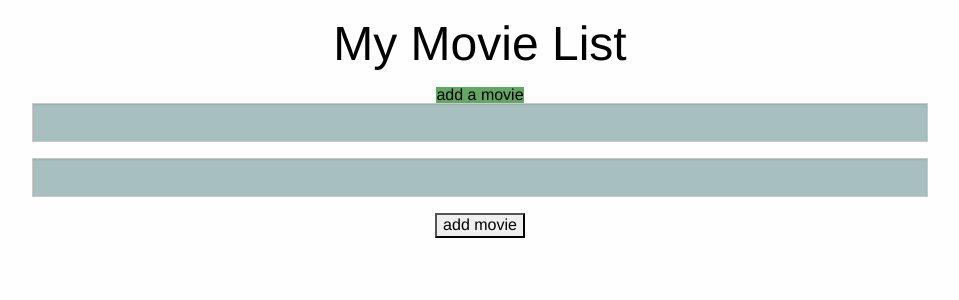
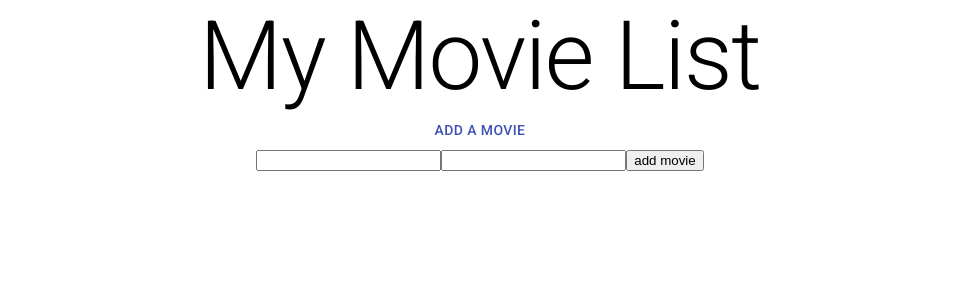
Before and after one commit to Marialaina/moviefrontend, a React (Create React App) app: page /new in a window 1280 px wide. Shown: the top 300 px of the page, without its empty margins (160-1119 px from the left). Built offline with nearby package versions, Linux system fonts and the light colour scheme; no server answers.

Commit message:
adding material-ui

```diff
--- a/package.json
+++ b/package.json
@@ -3,6 +3,9 @@
   "version": "0.1.0",
   "private": true,
   "dependencies": {
+    "@material-ui/core": "^4.12.1",
+    "@material-ui/icons": "^4.11.2",
+    "@material-ui/styles": "^4.11.4",
     "@testing-library/jest-dom": "^5.14.1",
     "@testing-library/react": "^11.2.7",
     "@testing-library/user-event": "^12.8.3",
@@ -15,7 +18,7 @@
   },
   "scripts": {
     "start": "react-scripts start",
-    "build": "react-scripts build",
+    "build": "CI= react-scripts build",
     "test": "react-scripts test",
     "eject": "react-scripts eject"
   },
--- a/public/index.html
+++ b/public/index.html
@@ -24,6 +24,9 @@
       work correctly both with client-side routing and a non-root public URL.
       Learn how to configure a non-root public URL by running `npm run build`.
     -->
+    <link rel="stylesheet" href="https://fonts.googleapis.com/css?family=Roboto:300,400,500,700&display=swap" />
+    <link rel="stylesheet" href="https://fonts.googleapis.com/icon?family=Material+Icons" />
+
     <title>React App</title>
   </head>
   <body>
--- a/src/App.js
+++ b/src/App.js
@@ -1,6 +1,8 @@
 import AllMovies from './pages/allMovies';
 import SingleMovie from './pages/singleMovie';
 import Form from './pages/Form';
+import { Typography, makeStyles } from '@material-ui/core';
+import {Button} from '@material-ui/core'
 // import Movie from './components/movie';
 import './App.css';
 
@@ -17,10 +19,14 @@ const App = (props) => {
     color: "black",
   }
 
-  const button ={
-    backgroundColor: "#64a764",
-    display: "block",
-    margin: "auto"
+  const buttonT = {
+    background: 'linear-gradient(45deg, #FE6B8B 30%, #FF8E53 90%)',
+    border: 0,
+    borderRadius: 3,
+    boxShadow: '0 3px 5px 2px rgba(255, 105, 135, .3)',
+    color: 'white',
+    height: 48,
+    padding: '0 30px',
   }
 
 
@@ -86,8 +92,10 @@ useEffect(() => {
 
   return (
     <div className="App">
-     <h1 style={h1}>My Movie List</h1>
-     <Link to="/new"><button style={button}>add a movie</button></Link>
+     <Typography variant="h1" styles={h1}>My Movie List</Typography>
+     <Link to="/new">
+       <Button  styles={buttonT} color="primary">add a movie</Button>
+       </Link>
       <Switch>
         <Route
           exact
--- a/src/components/movie.js
+++ b/src/components/movie.js
@@ -2,17 +2,18 @@ import React from "react";
 import { Link } from "react-router-dom"
 
 const Movie = ({movie}) => {
-    const div = {
-        textAlign: "center",
-        border: "3px solid",
-        margin: "10px auto",
-        width: "80%",
-        background: "#4777",
-        text: "black"
-        }
+    // const div = {
+    //     textAlign: "center",
+    //     border: "3px solid",
+    //     margin: "10px auto",
+    //     width: "80%",
+    //     background: "#4777",
+    //     text: "black"
+    //     }
 
         return (
-            <div style={div}>
+            // style={div}
+            <div >
                 <Link to={`/movie/${movie.id}`}>
                     <h1>{movie.title}</h1>
                 </Link>
--- a/src/index.js
+++ b/src/index.js
@@ -4,7 +4,7 @@ import {BrowserRouter as Router, Route} from "react-router-dom"
 import './index.css';
 import App from './App';
 import reportWebVitals from './reportWebVitals';
-import 'foundation-sites/dist/css/foundation.min.css';
+
 
 
 ReactDOM.render(
--- a/src/pages/Form.js
+++ b/src/pages/Form.js
@@ -12,30 +12,31 @@ const Form = ({ initialMovie, handleSubmit, buttonLabel, history}) => {
         handleSubmit(formData);
         history.push("/");
     }
-    const newStyle = {
-        background: "#4777",
-        color: "#e87ac1"
-    }
+    // const newStyle = {
+    //     background: "#4777",
+    //     color: "#e87ac1"
+    // }
 
-    const formStyle = {
-        display:"inline-block",
-        width: "70%",
-        height: "50%"
-    }
+    // const formStyle = {
+    //     display:"inline-block",
+    //     width: "70%",
+    //     height: "50%"
+    // }
 
 
     return (
-        <form style={formStyle}
+
+        <form
         onSubmit={handleSubmisson}>
         <input
-        style={newStyle}
+        // style={newStyle}
           type="text"
           onChange={handleChange}
           value={formData.title}
           name="title"
         />
         <input
-        style={newStyle}
+        // style={newStyle}
           type="text"
           onChange={handleChange}
           value={formData.wheretowatch}
--- a/src/pages/singleMovie.js
+++ b/src/pages/singleMovie.js
@@ -11,27 +11,29 @@ const SingleMovie = ({movies, match, edit, deleteMovies}) => {
     ////////////////////
     // Styles
     ///////////////////
-    const div = {
-      textAlign: "center",
-      border: "3px solid green",
-      width: "80%",
-      margin: "30px auto",
-      background: "#4777",
-      color: "#e87ac1"
-    };
+    // const div = {
+    //   textAlign: "center",
+    //   border: "3px solid green",
+    //   width: "80%",
+    //   margin: "30px auto",
+    //   background: "#4777",
+    //   color: "#e87ac1"
+    // };
 
-    const button = {
-       margin: "10px",
-    }
+    // const button = {
+    //    margin: "10px",
+    // }
 
     return (
-      <div style={div}>
+      <div
+    //   style={div}
+      >
         <h1>{movie.title}</h1>
         <h2>{movie.wheretowatch}</h2>
-        <button style={button} onClick={(event) => edit(movie)}>Edit</button>
-        <button style={button} onClick={(event) => deleteMovies(movie)}>Delete</button>
+        <button  onClick={(event) => edit(movie)}>Edit</button>
+        <button  onClick={(event) => deleteMovies(movie)}>Delete</button>
         <Link to="/">
-          <button style={button}>Home</button>
+          <button>Home</button>
         </Link>
       </div>
     );
```
Also changed, not shown: 1 other file (tests, documents, lock files or other folders).
